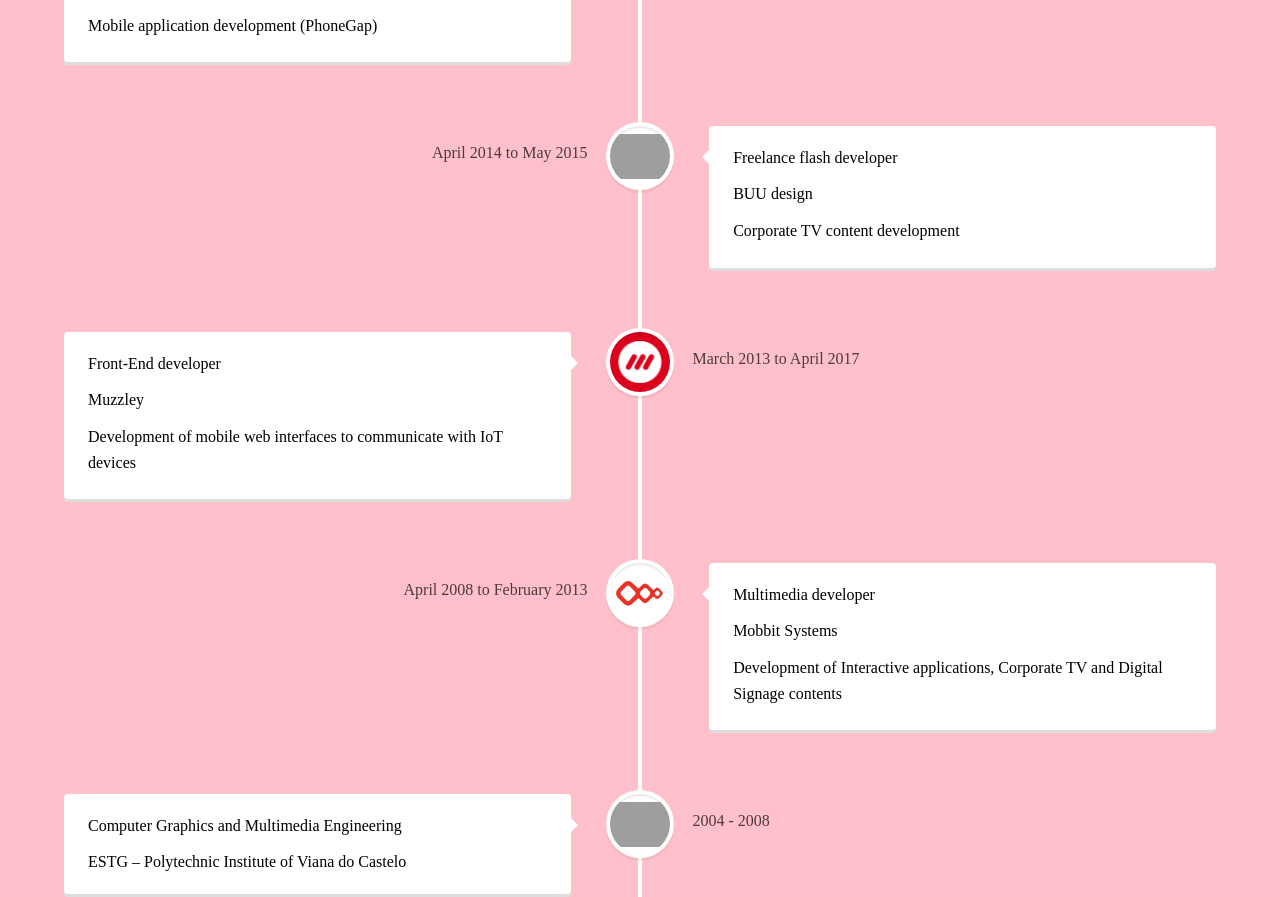
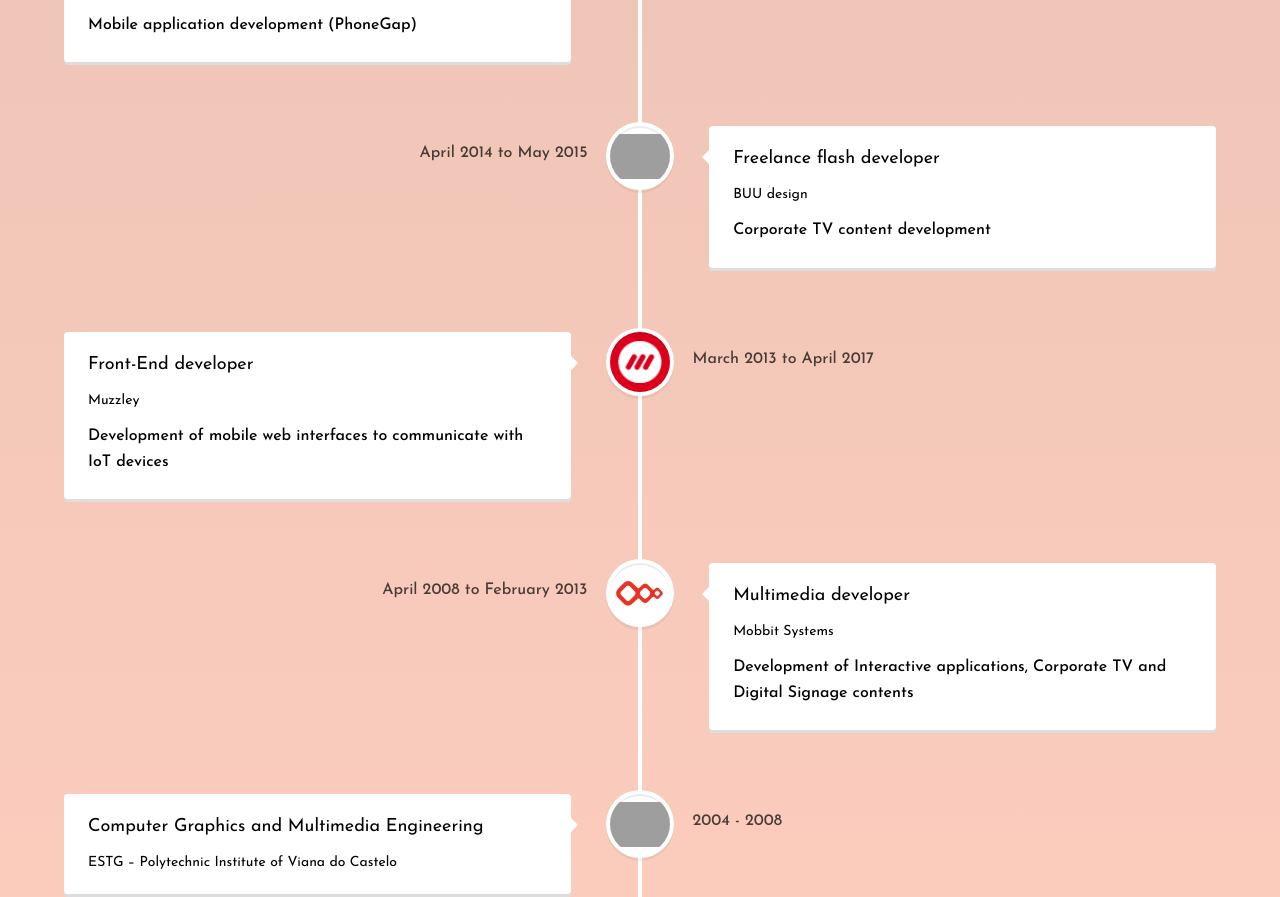
Before and after one commit to taniaprocha/tanisharocha-site, a Gatsby site: page / in a window 1280 px wide. Shown: the part 580-1477 px from the top of the page. Built offline with nearby package versions, Linux system fonts and the light colour scheme; Gatsby itself is replaced by a stand-in of ours; grey boxes are pictures that could not be loaded.

Commit message:
Add font

```diff
--- a/package.json
+++ b/package.json
@@ -16,7 +16,9 @@
     "build": "gatsby build",
     "develop": "gatsby develop",
     "format": "prettier --write \"**/*.{js,jsx,json,md}\"",
-    "start": "npm run develop"
+    "start": "npm run develop",
+    "lint": "eslint --fix src *.js",
+    "lint-styles": "stylelint \"src/**/*.css\" \"src/**/*.scss\""
   },
   "dependencies": {
     "@babel/plugin-proposal-decorators": "^7.12.1",
--- a/src/components/Timeline/index.css
+++ b/src/components/Timeline/index.css
@@ -1,13 +1,19 @@
-
-
-.vertical-timeline-element-title{
-
+.vertical-timeline-element-title {
+  font-size: 18px;
+  font-weight: 400;
 }
 
-.vertical-timeline-element-subtitle{
+.vertical-timeline-element-subtitle {
   margin-top: 20px;
+
+  font-size: 14px;
+  font-weight: 400;
 }
 
+.vertical-timeline-element-body {
+  font-size: 12px;
+  font-weight: 400;
+}
 
 .muzzley-icon,
 .mobbit-icon,
@@ -15,30 +21,30 @@
 .coupzon-icon,
 .oncostats-icon,
 .aurora-icon,
-.ipvc-icon{
+.ipvc-icon {
   display: flex;
+  align-items: center;
+  justify-content: center;
   overflow: hidden;
-  justify-content: center;
-  align-items: center;
 
   background-color: white;
 }
 
-.mobbit-icon .gatsby-image-wrapper{
+.mobbit-icon .gatsby-image-wrapper {
   width: 90%;
 }
 
-.muzzley-icon .gatsby-image-wrapper{
+.muzzley-icon .gatsby-image-wrapper {
   width: 80%;
 }
 
 .coupzon-icon .gatsby-image-wrapper,
 .buu-icon .gatsby-image-wrapper,
 .aurora-icon .gatsby-image-wrapper,
-.ipvc-icon .gatsby-image-wrapper{
+.ipvc-icon .gatsby-image-wrapper {
   width: 100%;
 }
 
-.oncostats-icon .gatsby-image-wrapper{
+.oncostats-icon .gatsby-image-wrapper {
   width: 70%;
 }
--- a/src/components/Timeline/index.js
+++ b/src/components/Timeline/index.js
@@ -1,110 +1,124 @@
 import React from "react";
-import PropTypes from "prop-types"
-import { VerticalTimeline, VerticalTimelineElement }  from 'react-vertical-timeline-component';
+import PropTypes from "prop-types";
+import {
+  VerticalTimeline,
+  VerticalTimelineElement,
+} from "react-vertical-timeline-component";
 import StarIcon from "@material-ui/icons/Star";
-import Img from "gatsby-image/withIEPolyfill"
-import 'react-vertical-timeline-component/style.min.css';
+import Img from "gatsby-image/withIEPolyfill";
+import "react-vertical-timeline-component/style.min.css";
 
-import withQuery from "./withQuery"
+import withQuery from "./withQuery";
 import "./index.css";
 
-const Timeline = ({data}) => {
+const Timeline = ({ data }) => {
   return (
     <VerticalTimeline>
       <VerticalTimelineElement
         className="vertical-timeline-element--work"
-          contentStyle={{ background: 'rgb(33, 150, 243)', color: '#fff' }}
-          contentArrowStyle={{ borderRight: '7px solid  rgb(33, 150, 243)' }}
+        contentStyle={{ background: "rgb(33, 150, 243)", color: "#fff" }}
+        contentArrowStyle={{ borderRight: "7px solid  rgb(33, 150, 243)" }}
         date="December 2018 to present"
-          iconClassName='aurora-icon'
+        iconClassName="aurora-icon"
         icon={<Img alt="aurora" fluid={data.aurora.image.fluid} />}
       >
         <h3 className="vertical-timeline-element-title">Software developer</h3>
         <h4 className="vertical-timeline-element-subtitle">Aurora digital</h4>
-          <p>
+        <p className="vertical-timeline-element-body">
           Frontend developer, sometimes full-stack
         </p>
       </VerticalTimelineElement>
       <VerticalTimelineElement
         className="vertical-timeline-element--work"
         date="May 2017 to December 2018"
-          iconClassName='oncostats-icon'
+        iconClassName="oncostats-icon"
         icon={<Img alt="oncostats" fluid={data.oncostats.image.fluid} />}
       >
         <h3 className="vertical-timeline-element-title">Software developer</h3>
         <h4 className="vertical-timeline-element-subtitle">Oncostats</h4>
-          <p>
+        <p className="vertical-timeline-element-body">
           Oncostats software development
         </p>
-          <p>
+        <p className="vertical-timeline-element-body">
           Product definition with the scientific team
         </p>
       </VerticalTimelineElement>
       <VerticalTimelineElement
         className="vertical-timeline-element--work"
         date="October 2015 to May 2016"
-          iconClassName='coupzon-icon'
+        iconClassName="coupzon-icon"
         icon={<Img alt="coupzon" fluid={data.coupzon.image.fluid} />}
       >
-          <h3 className="vertical-timeline-element-title">Freelance web developer</h3>
+        <h3 className="vertical-timeline-element-title">
+          Freelance web developer
+        </h3>
         <h4 className="vertical-timeline-element-subtitle">Coupzon</h4>
-          <p>
+        <p className="vertical-timeline-element-body">
           Mobile application development (PhoneGap)
         </p>
       </VerticalTimelineElement>
       <VerticalTimelineElement
         className="vertical-timeline-element--work"
         date="April 2014 to May 2015"
-          iconClassName='buu-icon'
+        iconClassName="buu-icon"
         icon={<Img alt="buu" fluid={data.buu.image.fluid} />}
       >
-          <h3 className="vertical-timeline-element-title">Freelance flash developer</h3>
+        <h3 className="vertical-timeline-element-title">
+          Freelance flash developer
+        </h3>
         <h4 className="vertical-timeline-element-subtitle">BUU design</h4>
-          <p>
+        <p className="vertical-timeline-element-body">
           Corporate TV content development
         </p>
       </VerticalTimelineElement>
       <VerticalTimelineElement
         className="vertical-timeline-element--education"
         date="March 2013 to April 2017"
-          iconStyle={{ background: '#db001b' }}
-          iconClassName='muzzley-icon'
+        iconStyle={{ background: "#db001b" }}
+        iconClassName="muzzley-icon"
         icon={<Img alt="muzzley" fluid={data.muzzley.image.fluid} />}
       >
         <h3 className="vertical-timeline-element-title">Front-End developer</h3>
         <h4 className="vertical-timeline-element-subtitle">Muzzley</h4>
-          <p>
+        <p className="vertical-timeline-element-body">
           Development of mobile web interfaces to communicate with IoT devices
         </p>
       </VerticalTimelineElement>
       <VerticalTimelineElement
         className="vertical-timeline-element--education"
         date="April 2008 to February 2013"
-          iconClassName='mobbit-icon'
+        iconClassName="mobbit-icon"
         icon={<Img alt="mobbit" fluid={data.mobbit.image.fluid} />}
       >
-          <h3 className="vertical-timeline-element-title">Multimedia developer</h3>
+        <h3 className="vertical-timeline-element-title">
+          Multimedia developer
+        </h3>
         <h4 className="vertical-timeline-element-subtitle">Mobbit Systems</h4>
-          <p>
-          Development of Interactive applications, Corporate TV and Digital Signage contents
+        <p className="vertical-timeline-element-body">
+          Development of Interactive applications, Corporate TV and Digital
+          Signage contents
         </p>
       </VerticalTimelineElement>
       <VerticalTimelineElement
         className="vertical-timeline-element--education"
         date="2004 - 2008"
-          iconClassName='ipvc-icon'
+        iconClassName="ipvc-icon"
         icon={<Img alt="ipvc" fluid={data.ipvc.image.fluid} />}
       >
-          <h3 className="vertical-timeline-element-title">Computer Graphics and Multimedia Engineering</h3>
-          <h4 className="vertical-timeline-element-subtitle">ESTG – Polytechnic Institute of Viana do Castelo</h4>
+        <h3 className="vertical-timeline-element-title">
+          Computer Graphics and Multimedia Engineering
+        </h3>
+        <h4 className="vertical-timeline-element-subtitle">
+          ESTG – Polytechnic Institute of Viana do Castelo
+        </h4>
       </VerticalTimelineElement>
       <VerticalTimelineElement
-          iconStyle={{ background: 'rgb(16, 204, 82)', color: '#fff' }}
+        iconStyle={{ background: "rgb(16, 204, 82)", color: "#fff" }}
         icon={<StarIcon />}
       />
     </VerticalTimeline>
   );
-}
+};
 
 Timeline.propTypes = {
   data: PropTypes.shape({
@@ -139,6 +153,6 @@
       }).isRequired,
     }).isRequired,
   }).isRequired,
-}
+};
 
 export default withQuery(Timeline);
--- a/src/pages/index.css
+++ b/src/pages/index.css
@@ -1,4 +1,33 @@
-.root{
+.root {
   height: 100%;
-  background-color: pink;
+
+  background: linear-gradient(
+    180deg,
+    #dfbac9,
+    #eec5b7,
+    #ffcebe,
+    #ffe3c0,
+    #ffe9f0,
+    #dfbac9
+  );
+
+  background-size: 400% 400%;
+
+  box-shadow: 0px 0px 30px -5px rgba(0, 0, 0, 0.65);
+
+  font-family: "Josefin Sans", sans-serif;
+
+  animation: colorchange 80s ease infinite;
 }
+
+@keyframes colorchange {
+  0% {
+    background-position: 50% 0%;
+  }
+  50% {
+    background-position: 51% 100%;
+  }
+  100% {
+    background-position: 50% 0%;
+  }
+}
--- a/src/pages/index.js
+++ b/src/pages/index.js
@@ -1,19 +1,23 @@
 import React from "react";
-import Timeline from '../components/Timeline';
-import Helmet from 'react-helmet';
+import Timeline from "../components/Timeline";
+import Helmet from "react-helmet";
 
-import './index.css'
+import "./index.css";
 
 const IndexPage = () => {
-
-  return(
+  return (
     <div>
       <Helmet>
         <title>Tanisharocha webite</title>
         <meta name="description" content="This is my website" />
         <meta name="keywords" content="" />
+        <link rel="preconnect" href="https://fonts.gstatic.com" />
+        <link
+          href="https://fonts.googleapis.com/css2?family=Josefin+Sans:wght@400;500;600&display=swap"
+          rel="stylesheet"
+        />
       </Helmet>
-      <div className='root'>
+      <div className="root">
         Tânia Rocha
         <Timeline />
       </div>
```
Also changed, not shown: public/page-data/sq/d/3668131340.json (+1 -1 lines), 1 other file. Lines whose indentation alone changed are shown as unchanged.
